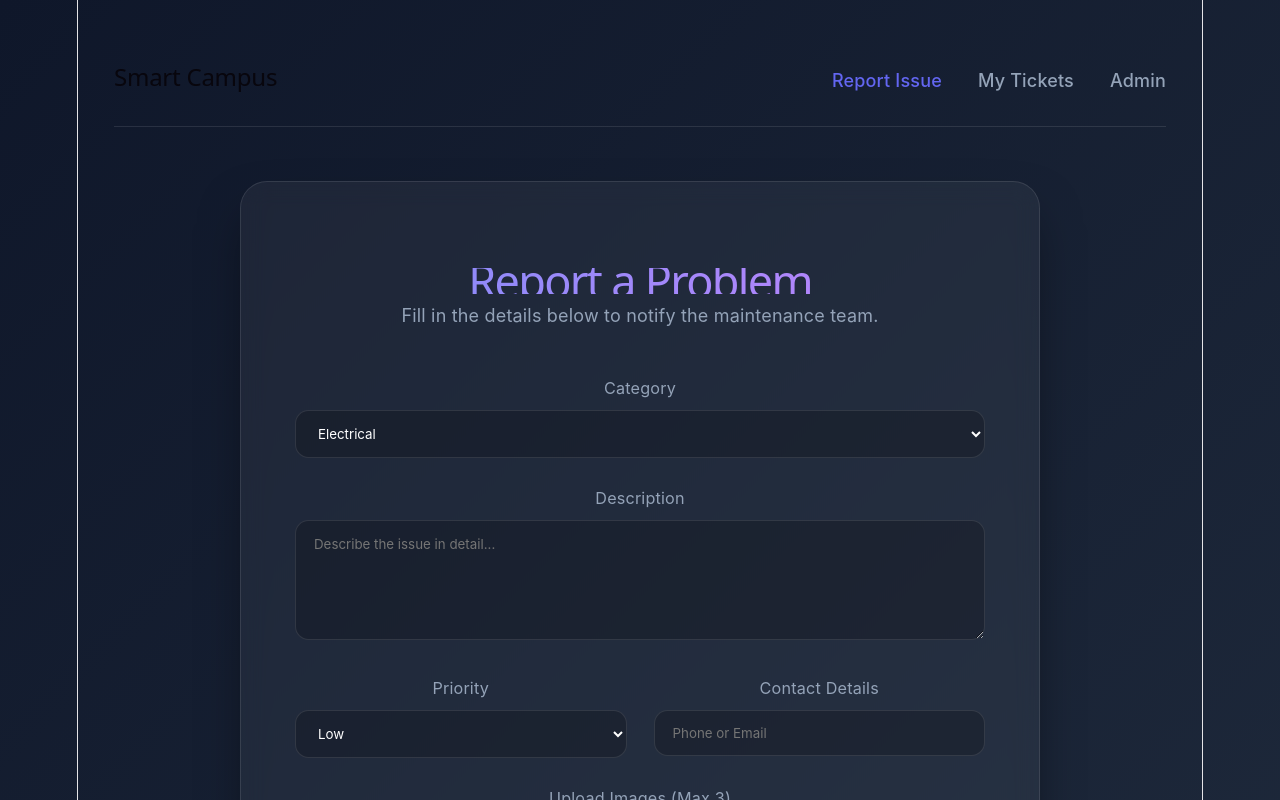
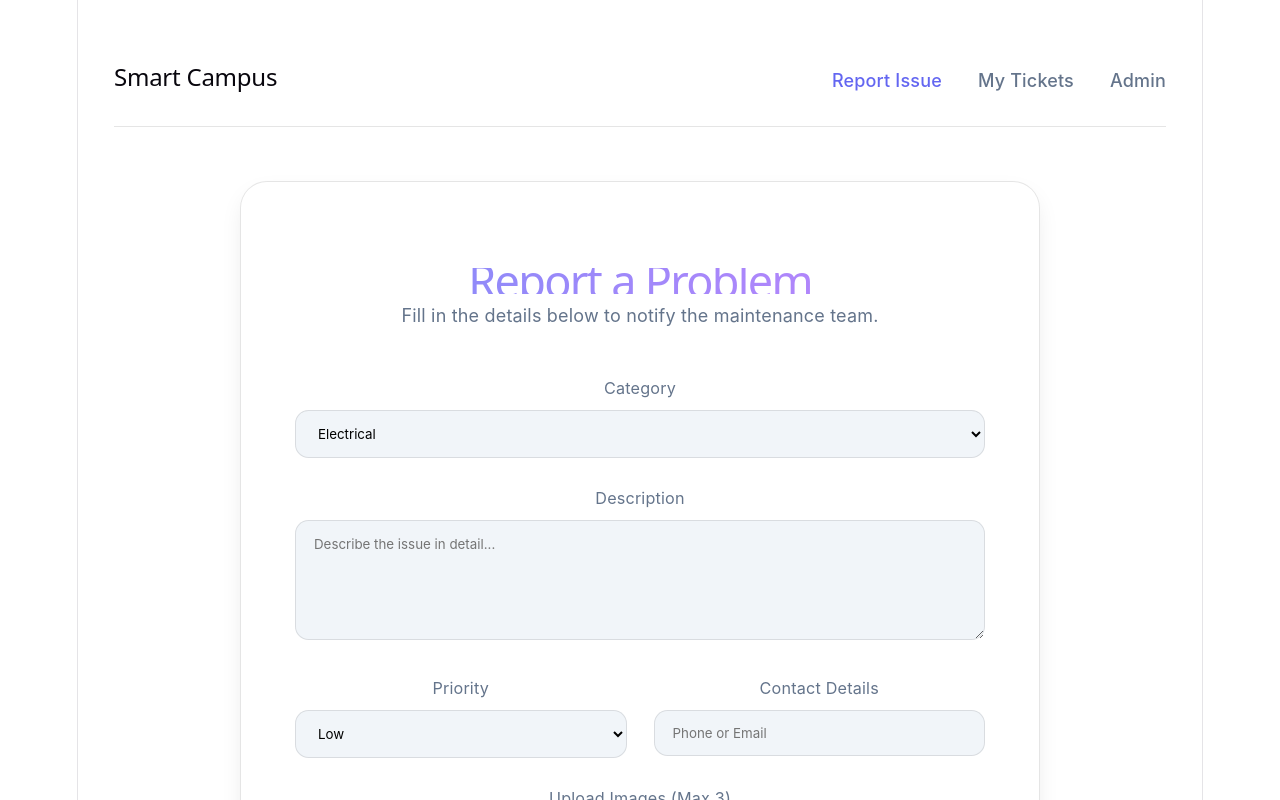
Before and after one commit to nipuninduwaraedu/IT3030-PAF-Assignment, a React app in the folder frontend/: page /create-ticket in a window 1280 px wide. Shown: the top 800 px of the page. Built offline with nearby package versions, Linux system fonts and the light colour scheme; the HTML template or start-up script is replaced by a standard one.

Commit message:
change background colour

```diff
--- a/frontend/src/App.css
+++ b/frontend/src/App.css
@@ -3,11 +3,11 @@
 :root {
   --primary: #6366f1;
   --primary-hover: #4f46e5;
-  --bg-gradient: linear-gradient(135deg, #0f172a 0%, #1e293b 100%);
-  --glass: rgba(255, 255, 255, 0.05);
-  --glass-border: rgba(255, 255, 255, 0.1);
-  --text-main: #f8fafc;
-  --text-muted: #94a3b8;
+  --bg-gradient: #ffffff; /* White background */
+  --glass: rgba(255, 255, 255, 0.9); /* Opaque white glass */
+  --glass-border: rgba(0, 0, 0, 0.1); /* Darker borders for contrast */
+  --text-main: #1e293b; /* Dark text */
+  --text-muted: #64748b;
   --success: #22c55e;
   --error: #ef4444;
   --warning: #f59e0b;
@@ -63,7 +63,7 @@ body {
   border: 1px solid var(--glass-border);
   max-width: 800px;
   margin: 0 auto;
-  box-shadow: 0 25px 50px -12px rgba(0, 0, 0, 0.5);
+  box-shadow: 0 10px 25px -5px rgba(0, 0, 0, 0.1);
 }
 
 h1 {
@@ -99,10 +99,10 @@ label {
 input, select, textarea {
   width: 100%;
   padding: 0.8rem 1rem;
-  background: rgba(0, 0, 0, 0.2);
+  background: #f1f5f9; /* Light background */
   border: 1px solid var(--glass-border);
   border-radius: 0.75rem;
-  color: white;
+  color: #000000; /* Black text */
   outline: none;
   transition: border-color 0.3s;
 }
@@ -207,7 +207,7 @@ textarea {
 }
 
 .admin-table th {
-  background: rgba(255, 255, 255, 0.02);
+  background: rgba(0, 0, 0, 0.05);
   color: var(--text-muted);
   font-weight: 500;
 }
```
Also changed, not shown: 1 other file (tests, documents, lock files or other folders).
